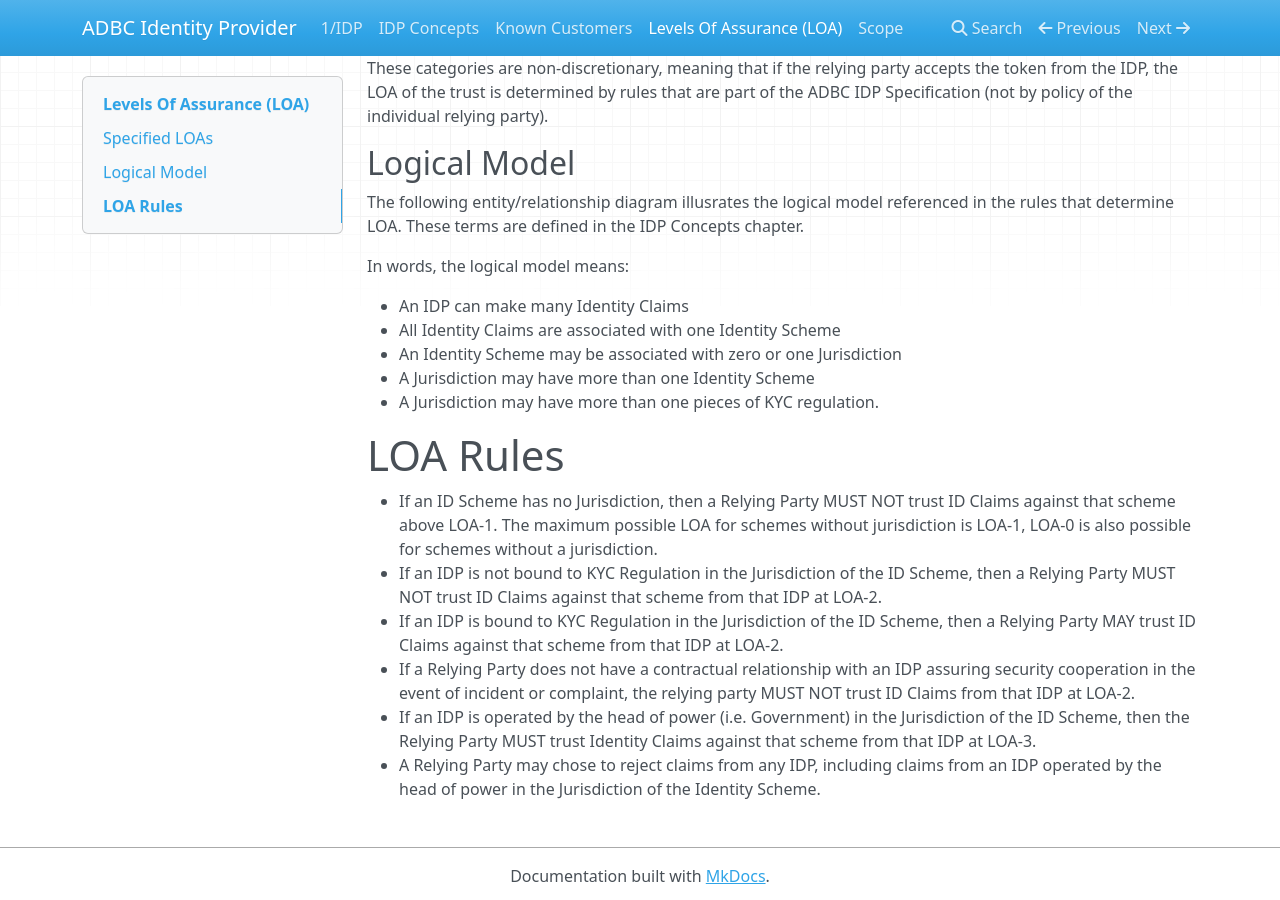
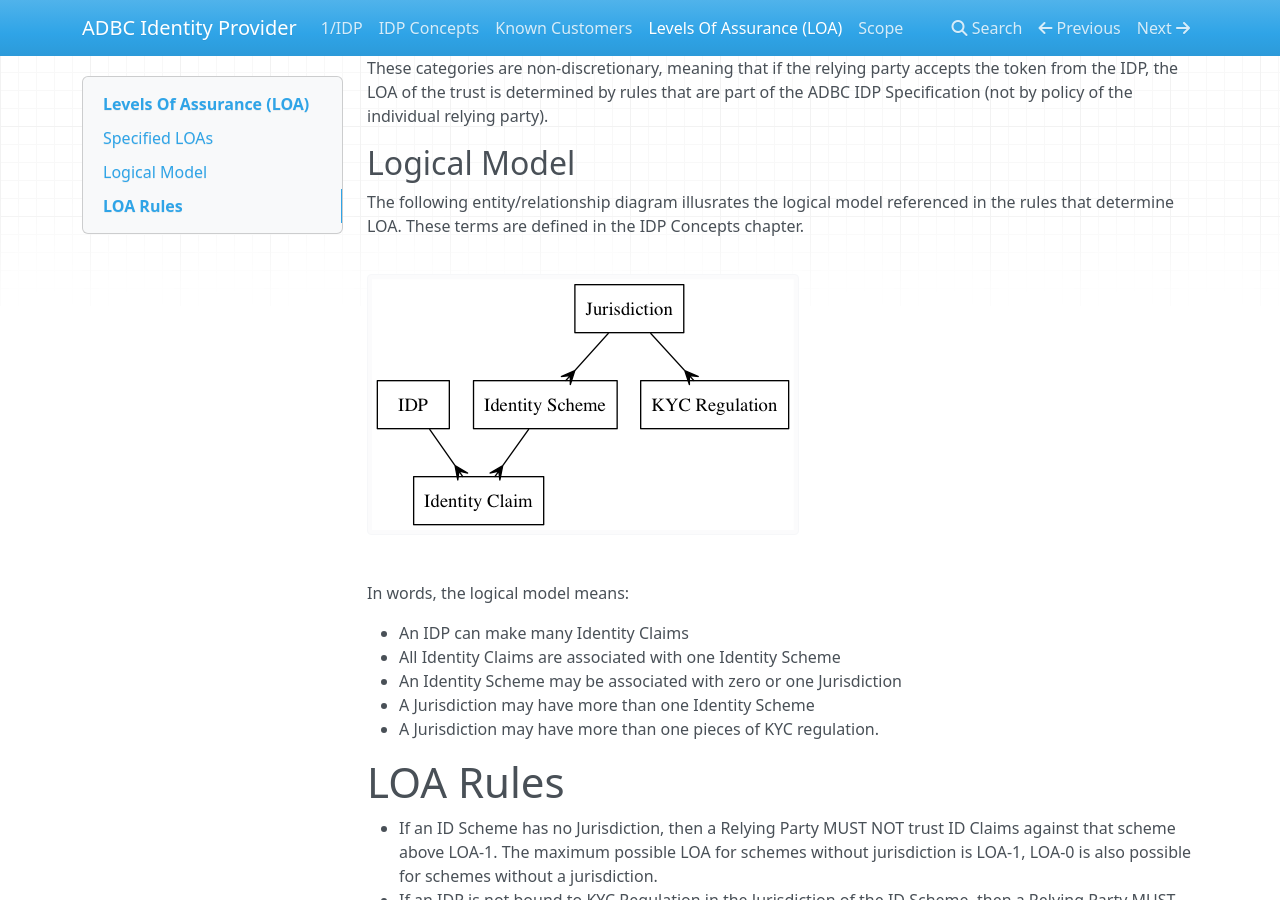
Before and after one commit to ausdigital/ausdigital-idp, an MkDocs documentation site: the page built from docs/levels_of_assurance.md, in a window 1280 px wide and 900 px high, scrolled down 450 px. Built offline with MkDocs 1.6.1, drawn with Linux system fonts in a browser that asks for light colours; nearby versions of some CDN libraries.

Commit message:
add diagram to levals_of_assurance.md

```diff
--- a/docs/levels_of_assurance.md
+++ b/docs/levels_of_assurance.md
@@ -28,7 +28,7 @@ The following entity/relationship diagram illusrates the logical model
 referenced in the rules that determine LOA. These terms are defined in
 the IDP Concepts chapter.
 
-
+![LOA logical ERD](images/loa_logical_model.png)
 
 In words, the logical model means:
 
```
Also changed, not shown: docs/images/loa_logical_model.png (added).
